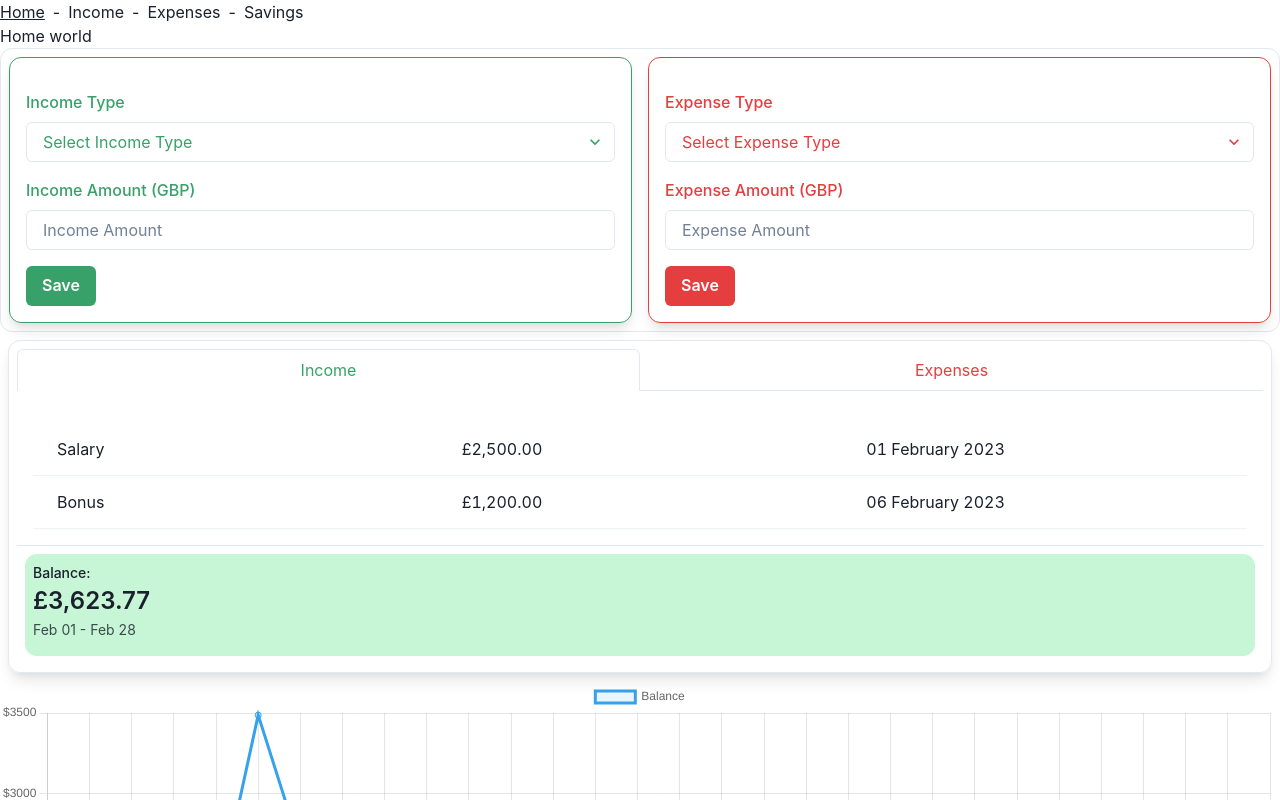
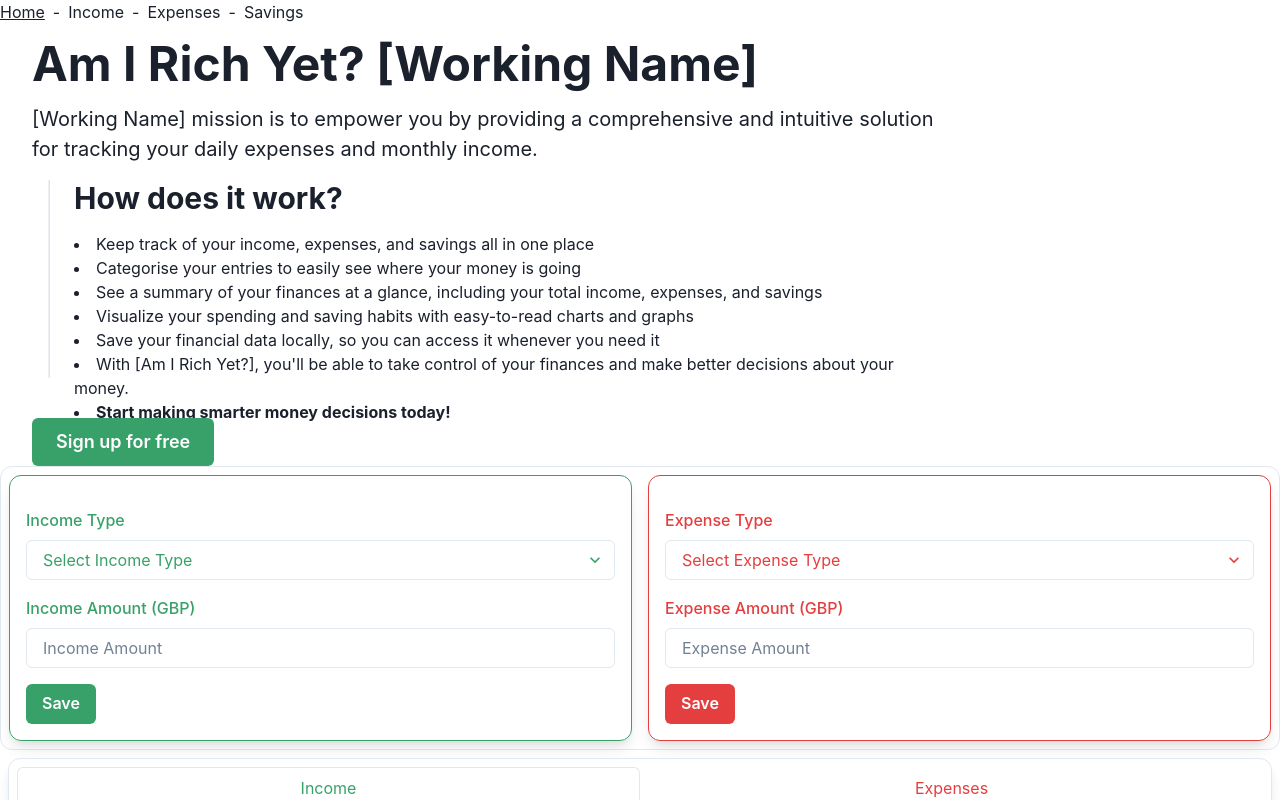
Before and after one commit to LiliBear1/Financial-Tracking-App, a React (Create React App) app in the folder financial-tracking/: page / in a window 1280 px wide. Shown: the top 800 px of the page. Built offline with nearby package versions, Linux system fonts and the light colour scheme.

Commit message:
Updating Home page so it is a nicer layout and has info about our mission and how the app works, including a sign up button and some dividers usins chakra ui

```diff
--- a/financial-tracking/src/pages/Home.jsx
+++ b/financial-tracking/src/pages/Home.jsx
@@ -4,20 +4,45 @@ import Expenses from './Expenses';
 import Savings from './Savings';
 import Balance from './Balance';
 import Doughnut from './Doughnut';
-import { Flex, ChakraProvider, Spacer } from '@chakra-ui/react';
+import { Flex, ChakraProvider, Spacer, Box, Heading, Text, Button, Divider, Stack } from '@chakra-ui/react';
 
 function Home() {
     return (
         <div>
 
             <ChakraProvider>
-                <p>Home world</p>
+                <Box maxW='60rem' pl={8} pt={4}>
+                    <Heading mb={4} as='h1' size='2xl'>Am I Rich Yet? [Working Name] </Heading>
+                    <Text fontSize='xl'>
+                        <p> [Working Name] mission is to empower you by providing a comprehensive and intuitive solution for tracking your daily expenses and monthly income.</p>
+                    </Text>
+                    <Stack direction='row' h='230px' p={4}>
+                        <Divider orientation='vertical' h='auto' w='1px' bg='gray.300' />
+                        <Stack pl={4}>
+                            <Heading mb={2} as='h3' size='lg'>How does it work?</Heading>
+                            <Text fontSize='md'>
+                                <li>Keep track of your income, expenses, and savings all in one place</li>
+                                <li> Categorise your entries to easily see where your money is going</li>
+                                <li>See a summary of your finances at a glance, including your total income, expenses, and savings</li>
+                                <li>Visualize your spending and saving habits with easy-to-read charts and graphs</li>
+                                <li>Save your financial data locally, so you can access it whenever you need it</li>
+                                <li>With [Am I Rich Yet?], you'll be able to take control of your finances and make better decisions about your money.</li>
+                                <li><strong>Start making smarter money decisions today!</strong></li>
+
+                            </Text>
+                        </Stack>
+                    </Stack>
+                    <Button size='lg' colorScheme='green' mt='24px'>
+                        Sign up for free {/* This is a place where we could implement netlify forms and data collection? */}
+                    </Button>
+                </Box>
 
                 <Flex borderWidth="1px" borderRadius="xl">
+
                     <Spacer />
-                        <Income />
+                    <Income />
                     <Spacer />
-                        <Expenses />
+                    <Expenses />
                     <Spacer />
                 </Flex>
 
```
